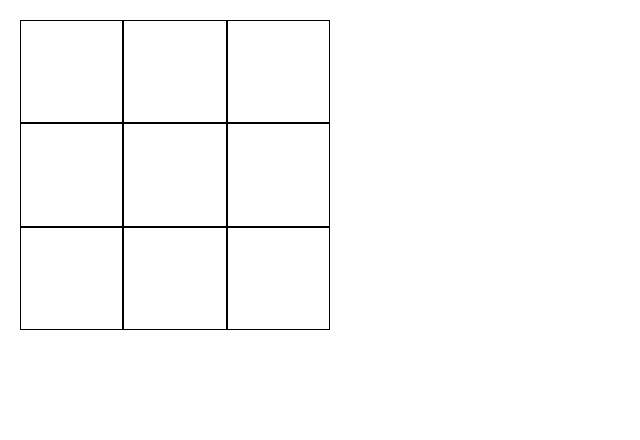
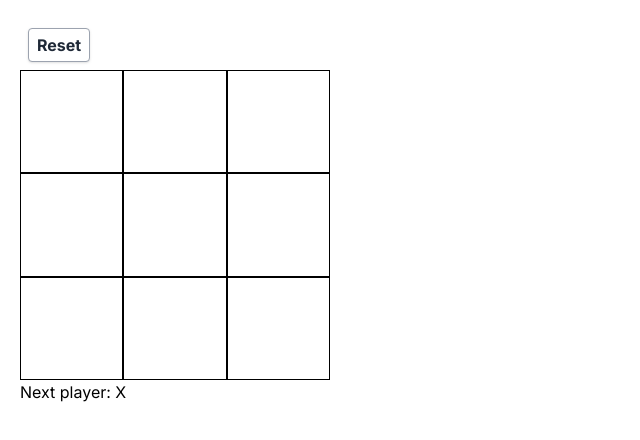
Before and after one commit to theonlynanu/website, a Next.js app: page / in a window 1280 px wide. Shown: the top 440 px of the page, without its empty margins (0-640 px from the left). Built offline with nearby package versions, Linux system fonts and the light colour scheme.

Commit message:
Complete game logic for two-player local game

```diff
--- a/package.json
+++ b/package.json
@@ -10,7 +10,7 @@
   },
   "dependencies": {
     "@types/node": "20.2.5",
-    "@types/react": "^18.2.7",
+    "@types/react": "^18.2.8",
     "@types/react-dom": "18.2.4",
     "autoprefixer": "10.4.14",
     "eslint": "8.41.0",
--- a/src/app/page.tsx
+++ b/src/app/page.tsx
@@ -3,17 +3,51 @@
 import Square from "./square"
 import { useState } from 'react';
 
+declare global {
+  type boardState = "X" | "O" | null
+}
+
 export default function Board() {
-  const [squares, setSquares] = useState<string[]|null[]>(Array(9).fill(null))
+  const [squares, setSquares] = useState<boardState[]>(Array(9).fill(null))
+  const [xIsNext, setXIsNext] = useState<boolean>(true);
 
   function handleClick(i: number) {
+    if (squares[i] || calculateWinner(squares)) {
+      return
+    }
     const nextSquares = squares.slice();
-    nextSquares[i] = "X";
+    if (xIsNext) {
+      nextSquares[i] = "X";
+    } else {
+      nextSquares[i] = "O"
+    }
     setSquares(nextSquares);
-    console.log("clicked");
+    setXIsNext(!xIsNext)
+  }
+
+  function reset():void {
+    setSquares(Array(9).fill(null));
+    setXIsNext(true);
+  }
+
+  const winner = calculateWinner(squares)
+  let status: string;
+  if (winner) {
+    status = `Winner: ${winner}`;
+  } else if (!(squares.includes(null))) {
+    status = "Tie!"
+  } else {
+    status = `Next player: ${xIsNext ? "X": "O"}`;
   }
 
   return (
+    <>
+    <button
+      className="bg-white hover:bg-gray-200 text-gray-800 font-bold border py-1 px-2 m-2 border-gray-400 rounded shadow"
+      onClick={reset}
+    >
+      Reset
+    </button>
     <div className=" flex-row flex-wrap w-1/4 aspect-square">
       <div className="flex flex-row items-stretch justify-evenly h-1/3">
         <Square value={squares[0]} onSquareClick={() => handleClick(0)} />
@@ -30,6 +64,31 @@ export default function Board() {
         <Square value={squares[7]} onSquareClick={() => handleClick(7)} />
         <Square value={squares[8]} onSquareClick={() => handleClick(8)} />
       </div>
+      <div className="">
+        {status}
+      </div>
     </div>
+    </>
   )
 }
+
+function calculateWinner(squares:boardState[]) {
+  const lines = [
+    [0, 1, 2],
+    [3, 4, 5],
+    [6, 7, 8],
+    [0, 3, 6],
+    [1, 4, 7],
+    [2, 5, 8],
+    [0, 4, 8],
+    [2, 4, 6]
+  ];
+
+  for (let i = 0; i < lines.length; i++) {
+    const [a, b, c] = lines[i];
+    if (squares[a] && squares[a] === squares[b] && squares[a] === squares[c]) {
+      return squares[a]
+    }
+  }
+  return null;
+}
```
Also changed, not shown: src/app/square.tsx (line endings or trailing spaces), 1 other file (tests, documents, lock files or other folders).
